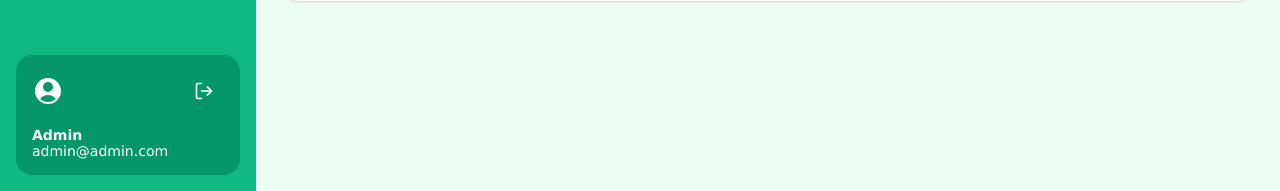
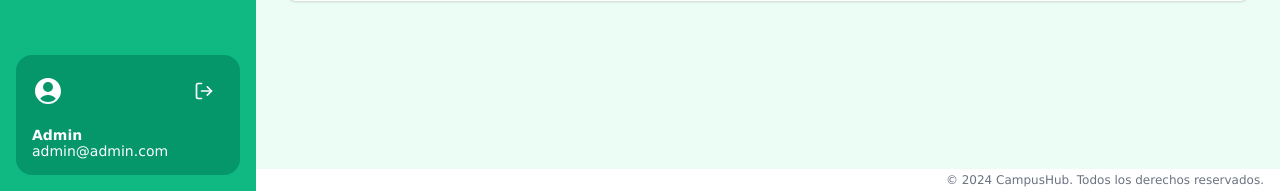
Before and after one commit to Wcno/campusHub, a PHP site: page /app/editProfile.php in a window 1280 px wide. Shown: the part 609-800 px from the top of the page. Run offline with PHP 8.4, Linux system fonts and the light colour scheme; a user stored in the database is signed in; data comes from the database, SQL or seed files in the repository; a stand-in replaces the project's code that opens the database connection; some libraries are stand-ins or nearby versions.

Commit message:
added footer

```diff
--- a/app/admin/changePassword.php
+++ b/app/admin/changePassword.php
@@ -120,6 +120,8 @@ if ($_SERVER['REQUEST_METHOD'] === 'POST') {
       </div>
     </div>
   </main>
+
+  <?php loadComponent('bottom-wrapper'); ?>
 </body>
 
 </html>
--- a/app/admin/editProfile.php
+++ b/app/admin/editProfile.php
@@ -168,6 +168,7 @@ $user = $stmt->fetch(PDO::FETCH_ASSOC);
         </div>
   </main>
 
+  <?php loadComponent('bottom-wrapper') ?>
 </body>
 
 </html>
--- a/app/changePassword.php
+++ b/app/changePassword.php
@@ -120,6 +120,8 @@ if ($_SERVER['REQUEST_METHOD'] === 'POST') {
       </div>
     </div>
   </main>
+
+  <?php loadComponent('bottom-wrapper') ?>
 </body>
 
 </html>
--- a/app/editProfile.php
+++ b/app/editProfile.php
@@ -167,6 +167,7 @@ $user = $stmt->fetch(PDO::FETCH_ASSOC);
           </div>
         </div>
   </main>
+  <?php loadComponent('bottom-wrapper') ?>
 
 </body>
 
--- a/css/layout.css
+++ b/css/layout.css
@@ -157,3 +157,20 @@
   height: 100%;
   object-fit: cover;
 }
+
+.footer {
+  background: white;
+  padding: 0.25rem 1rem;
+  display: flex;
+  justify-content: end;
+  align-items: center;
+  position: fixed;
+  left: 16rem;
+  bottom: 0;
+  right: 0;
+}
+
+.copywrite-text {
+  font-size: 0.75rem;
+  color: var(--text-muted);
+}
--- a/views/bottom-wrapper.php
+++ b/views/bottom-wrapper.php
@@ -0,0 +1,5 @@
+<div class="footer">
+  <p class="copywrite-text">
+    © 2024 CampusHub. Todos los derechos reservados.
+  </p>
+</div>
```
